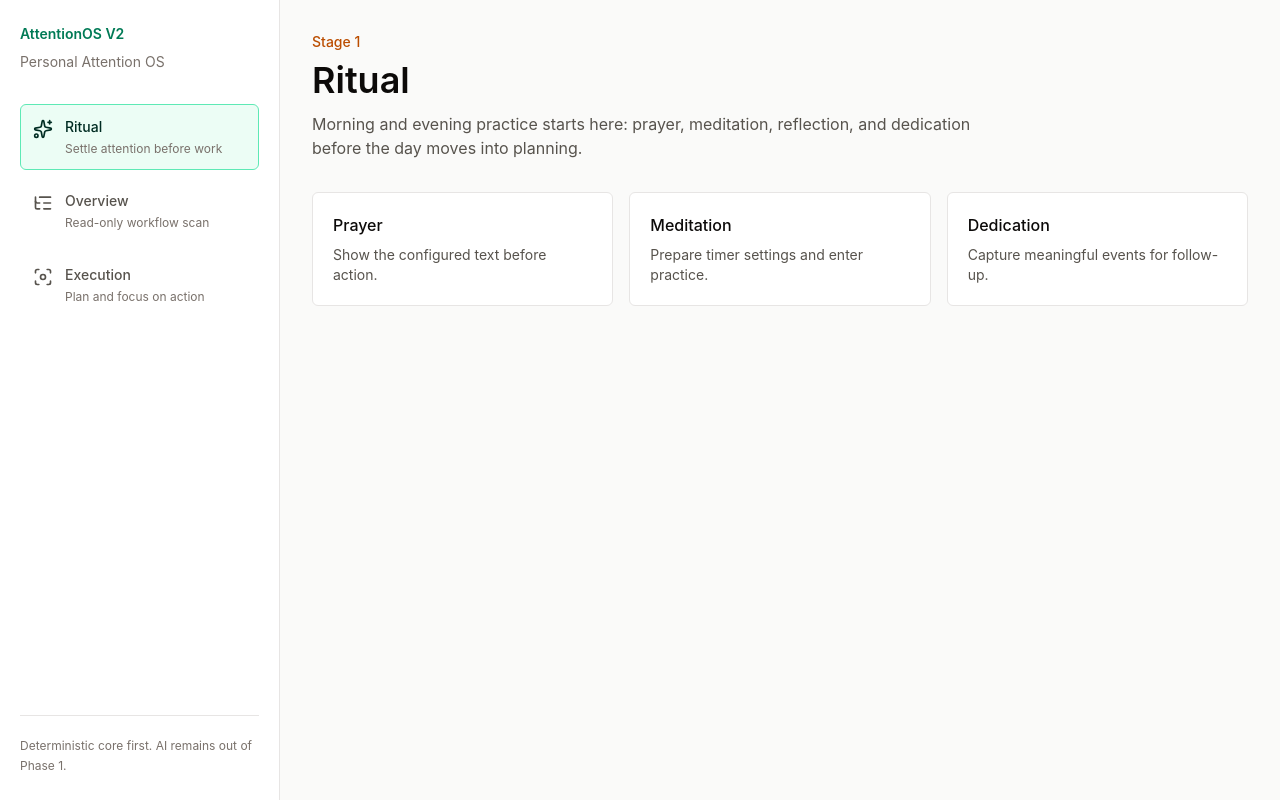
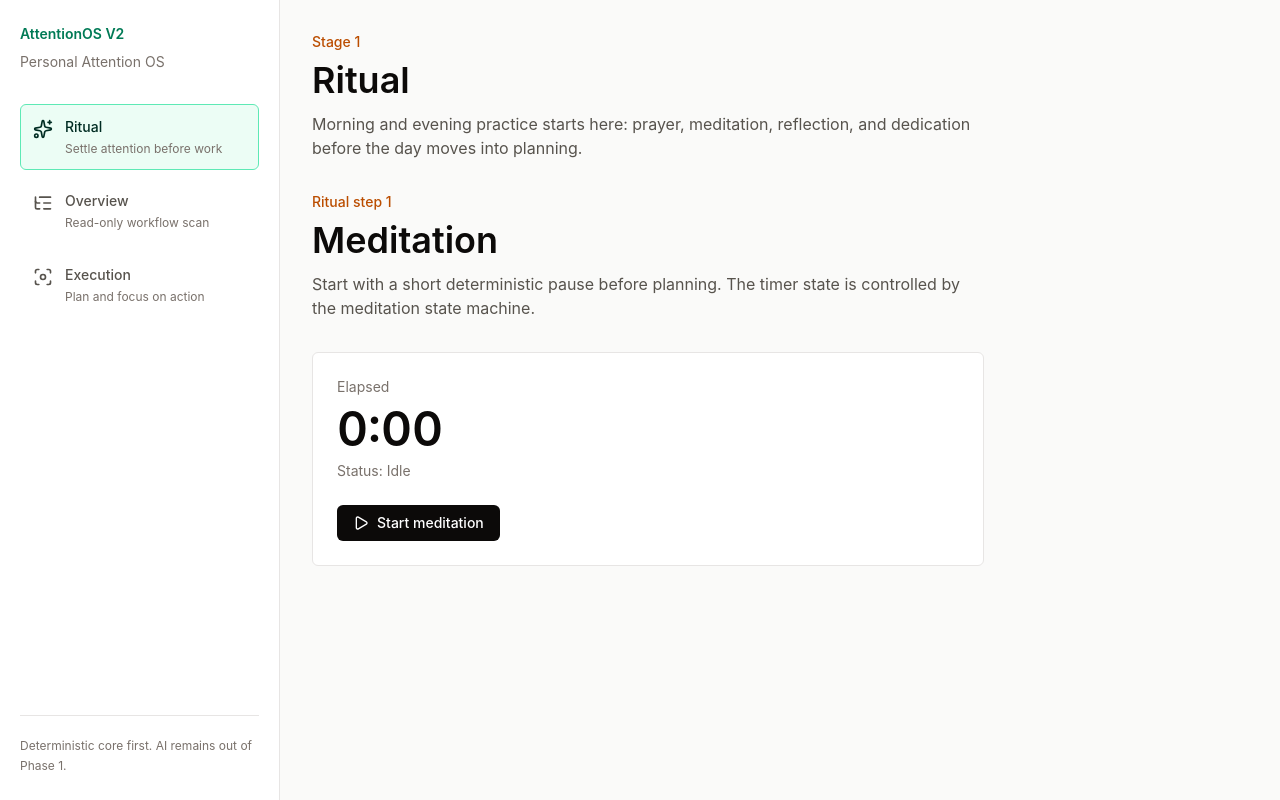
Before and after one commit to YannJY02/AttentionOS, a React (Vite) app in the folder apps/desktop/: page /ritual in a window 1280 px wide. Built offline with nearby package versions, Linux system fonts and the light colour scheme.

Commit message:
feat(desktop): implement ritual workflow

```diff
--- a/apps/desktop/package.json
+++ b/apps/desktop/package.json
@@ -11,6 +11,7 @@
     "test": "vitest run --reporter=verbose"
   },
   "dependencies": {
+    "@attentionos/core": "workspace:*",
     "@attentionos/machines": "workspace:*",
     "@tailwindcss/vite": "^4.2.4",
     "@tauri-apps/api": "^2",
--- a/apps/desktop/src/pages/RitualPage.tsx
+++ b/apps/desktop/src/pages/RitualPage.tsx
@@ -1,4 +1,25 @@
+import { useDailyFlow } from '../hooks/useDailyFlow';
+import { saveReflection } from '../storage/reflections';
+import { DedicationStep } from './ritual/DedicationStep';
+import { MeditationStep } from './ritual/MeditationStep';
+import { ReflectionStep } from './ritual/ReflectionStep';
+
 export function RitualPage() {
+  const dailyFlow = useDailyFlow();
+
+  function completeMeditation() {
+    dailyFlow.send({ type: 'MEDITATION_COMPLETE' });
+  }
+
+  function saveReflectionText(text: string) {
+    const reflection = saveReflection(text);
+    dailyFlow.send({ type: 'REFLECTION_SAVED', text: reflection.content ?? text });
+  }
+
+  function completeRitual() {
+    dailyFlow.send({ type: 'RITUAL_COMPLETE' });
+  }
+
   return (
     <section className="mx-auto max-w-5xl">
       <div className="mb-8">
@@ -10,20 +31,20 @@ export function RitualPage() {
         </p>
       </div>
 
-      <div className="grid gap-4 md:grid-cols-3">
-        <div className="rounded-md border border-stone-200 bg-white p-5">
-          <p className="font-medium text-stone-950">Prayer</p>
-          <p className="mt-2 text-sm text-stone-600">Show the configured text before action.</p>
-        </div>
-        <div className="rounded-md border border-stone-200 bg-white p-5">
-          <p className="font-medium text-stone-950">Meditation</p>
-          <p className="mt-2 text-sm text-stone-600">Prepare timer settings and enter practice.</p>
-        </div>
-        <div className="rounded-md border border-stone-200 bg-white p-5">
-          <p className="font-medium text-stone-950">Dedication</p>
-          <p className="mt-2 text-sm text-stone-600">Capture meaningful events for follow-up.</p>
-        </div>
-      </div>
+      {dailyFlow.ritualStep === 'meditation' ? (
+        <MeditationStep onComplete={completeMeditation} />
+      ) : null}
+
+      {dailyFlow.ritualStep === 'reflection' ? (
+        <ReflectionStep onSave={saveReflectionText} />
+      ) : null}
+
+      {dailyFlow.ritualStep === 'dedication' ? (
+        <DedicationStep
+          onComplete={completeRitual}
+          reflectionText={dailyFlow.snapshot.context.reflectionText}
+        />
+      ) : null}
     </section>
   );
 }
--- /dev/null
+++ b/apps/desktop/src/pages/ritual/DedicationStep.tsx
@@ -0,0 +1,32 @@
+import { CheckCircle2 } from 'lucide-react';
+
+interface DedicationStepProps {
+  readonly onComplete: () => void;
+  readonly reflectionText: string;
+}
+
+export function DedicationStep({ onComplete, reflectionText }: DedicationStepProps) {
+  return (
+    <section className="max-w-2xl">
+      <p className="font-medium text-amber-700 text-sm">Ritual step 3</p>
+      <h1 className="mt-2 font-semibold text-4xl text-stone-950">Dedication</h1>
+      <p className="mt-3 text-base text-stone-600">
+        Close the ritual and move into overview when the reflection has been captured.
+      </p>
+
+      <div className="mt-8 rounded-md border border-stone-200 bg-white p-6">
+        <p className="font-medium text-sm text-stone-800">Saved reflection</p>
+        <p className="mt-3 rounded-md bg-stone-50 p-4 text-sm text-stone-700">{reflectionText}</p>
+
+        <button
+          className="mt-6 inline-flex items-center gap-2 rounded-md bg-amber-700 px-4 py-2 font-medium text-sm text-white"
+          onClick={onComplete}
+          type="button"
+        >
+          <CheckCircle2 aria-hidden="true" size={16} />
+          Complete ritual
+        </button>
+      </div>
+    </section>
+  );
+}
--- /dev/null
+++ b/apps/desktop/src/pages/ritual/MeditationStep.tsx
@@ -0,0 +1,91 @@
+import { meditationMachine } from '@attentionos/machines';
+import { useMachine } from '@xstate/react';
+import { Pause, Play, SkipForward } from 'lucide-react';
+
+interface MeditationStepProps {
+  readonly onComplete: () => void;
+}
+
+function formatElapsed(ms: number): string {
+  const totalSeconds = Math.floor(ms / 1000);
+  const minutes = Math.floor(totalSeconds / 60);
+  const seconds = totalSeconds % 60;
+  return `${minutes}:${seconds.toString().padStart(2, '0')}`;
+}
+
+export function MeditationStep({ onComplete }: MeditationStepProps) {
+  const [snapshot, send] = useMachine(meditationMachine, { input: { durationMs: 300_000 } });
+  const isIdle = snapshot.matches('idle');
+  const isMeditating = snapshot.matches('meditating');
+  const isPaused = snapshot.matches('paused');
+
+  function completeMeditation() {
+    send({ type: 'COMPLETE' });
+    onComplete();
+  }
+
+  return (
+    <section className="max-w-2xl">
+      <p className="font-medium text-amber-700 text-sm">Ritual step 1</p>
+      <h1 className="mt-2 font-semibold text-4xl text-stone-950">Meditation</h1>
+      <p className="mt-3 text-base text-stone-600">
+        Start with a short deterministic pause before planning. The timer state is controlled by the
+        meditation state machine.
+      </p>
+
+      <div className="mt-8 rounded-md border border-stone-200 bg-white p-6">
+        <p className="text-sm text-stone-500">Elapsed</p>
+        <p className="mt-2 font-semibold text-5xl tabular-nums text-stone-950">
+          {formatElapsed(snapshot.context.elapsedMs)}
+        </p>
+        <p className="mt-2 text-sm capitalize text-stone-500">Status: {String(snapshot.value)}</p>
+
+        <div className="mt-6 flex flex-wrap gap-3">
+          {isIdle ? (
+            <button
+              className="inline-flex items-center gap-2 rounded-md bg-stone-950 px-4 py-2 font-medium text-sm text-white"
+              onClick={() => send({ type: 'START' })}
+              type="button"
+            >
+              <Play aria-hidden="true" size={16} />
+              Start meditation
+            </button>
+          ) : null}
+
+          {isMeditating ? (
+            <button
+              className="inline-flex items-center gap-2 rounded-md border border-stone-300 px-4 py-2 font-medium text-sm text-stone-800"
+              onClick={() => send({ type: 'PAUSE' })}
+              type="button"
+            >
+              <Pause aria-hidden="true" size={16} />
+              Pause meditation
+            </button>
+          ) : null}
+
+          {isPaused ? (
+            <button
+              className="inline-flex items-center gap-2 rounded-md border border-stone-300 px-4 py-2 font-medium text-sm text-stone-800"
+              onClick={() => send({ type: 'RESUME' })}
+              type="button"
+            >
+              <Play aria-hidden="true" size={16} />
+              Resume meditation
+            </button>
+          ) : null}
+
+          {!isIdle ? (
+            <button
+              className="inline-flex items-center gap-2 rounded-md bg-amber-700 px-4 py-2 font-medium text-sm text-white"
+              onClick={completeMeditation}
+              type="button"
+            >
+              <SkipForward aria-hidden="true" size={16} />
+              Complete meditation
+            </button>
+          ) : null}
+        </div>
+      </div>
+    </section>
+  );
+}
--- /dev/null
+++ b/apps/desktop/src/pages/ritual/ReflectionStep.tsx
@@ -0,0 +1,43 @@
+import { Save } from 'lucide-react';
+import { useState } from 'react';
+
+interface ReflectionStepProps {
+  readonly onSave: (text: string) => void;
+}
+
+export function ReflectionStep({ onSave }: ReflectionStepProps) {
+  const [text, setText] = useState('');
+  const trimmedText = text.trim();
+
+  return (
+    <section className="max-w-2xl">
+      <p className="font-medium text-amber-700 text-sm">Ritual step 2</p>
+      <h1 className="mt-2 font-semibold text-4xl text-stone-950">Reflection</h1>
+      <p className="mt-3 text-base text-stone-600">
+        Capture the starting condition for this work session before moving into dedication.
+      </p>
+
+      <div className="mt-8 rounded-md border border-stone-200 bg-white p-6">
+        <label className="font-medium text-sm text-stone-800" htmlFor="ritual-reflection">
+          Reflection
+        </label>
+        <textarea
+          className="mt-3 min-h-36 w-full resize-y rounded-md border border-stone-300 bg-white p-3 text-sm text-stone-900 outline-none focus:border-amber-700"
+          id="ritual-reflection"
+          onChange={(event) => setText(event.target.value)}
+          value={text}
+        />
+
+        <button
+          className="mt-4 inline-flex items-center gap-2 rounded-md bg-stone-950 px-4 py-2 font-medium text-sm text-white disabled:cursor-not-allowed disabled:bg-stone-300"
+          disabled={!trimmedText}
+          onClick={() => onSave(trimmedText)}
+          type="button"
+        >
+          <Save aria-hidden="true" size={16} />
+          Save reflection
+        </button>
+      </div>
+    </section>
+  );
+}
--- /dev/null
+++ b/apps/desktop/src/storage/reflections.ts
@@ -0,0 +1,52 @@
+import type { V2Entity } from '@attentionos/core';
+
+export const REFLECTION_STORAGE_KEY = 'attentionos.reflections.v1';
+
+function createReflectionId(): string {
+  if (globalThis.crypto && 'randomUUID' in globalThis.crypto) {
+    return globalThis.crypto.randomUUID();
+  }
+
+  return `reflection-${Date.now().toString(36)}`;
+}
+
+export function readReflections(): V2Entity[] {
+  const raw = localStorage.getItem(REFLECTION_STORAGE_KEY);
+  if (!raw) {
+    return [];
+  }
+
+  try {
+    const parsed = JSON.parse(raw);
+    return Array.isArray(parsed) ? parsed : [];
+  } catch {
+    return [];
+  }
+}
+
+export function saveReflection(text: string): V2Entity {
+  const content = text.trim();
+
+  if (!content) {
+    throw new Error('Reflection text is required');
+  }
+
+  const now = new Date().toISOString();
+  const reflection: V2Entity = {
+    id: createReflectionId(),
+    entityType: 'reflection',
+    title: 'Ritual reflection',
+    content,
+    status: 'completed',
+    properties: {
+      source: 'ritual',
+    },
+    workflowStage: 'ritual',
+    createdAt: now,
+    updatedAt: now,
+    completedAt: now,
+  };
+
+  localStorage.setItem(REFLECTION_STORAGE_KEY, JSON.stringify([...readReflections(), reflection]));
+  return reflection;
+}
--- a/apps/desktop/vitest.setup.ts
+++ b/apps/desktop/vitest.setup.ts
@@ -2,6 +2,47 @@ import { cleanup } from '@testing-library/react';
 import '@testing-library/jest-dom/vitest';
 import { afterEach } from 'vitest';
 
+class TestStorage implements Storage {
+  private readonly values = new Map<string, string>();
+
+  get length(): number {
+    return this.values.size;
+  }
+
+  clear(): void {
+    this.values.clear();
+  }
+
+  getItem(key: string): string | null {
+    return this.values.get(key) ?? null;
+  }
+
+  key(index: number): string | null {
+    return Array.from(this.values.keys())[index] ?? null;
+  }
+
+  removeItem(key: string): void {
+    this.values.delete(key);
+  }
+
+  setItem(key: string, value: string): void {
+    this.values.set(key, value);
+  }
+}
+
+const testLocalStorage = new TestStorage();
+
+Object.defineProperty(globalThis, 'localStorage', {
+  configurable: true,
+  value: testLocalStorage,
+});
+
+Object.defineProperty(window, 'localStorage', {
+  configurable: true,
+  value: testLocalStorage,
+});
+
 afterEach(() => {
   cleanup();
+  testLocalStorage.clear();
 });
```
Also changed, not shown: 1 other file (tests, documents, lock files or other folders).
